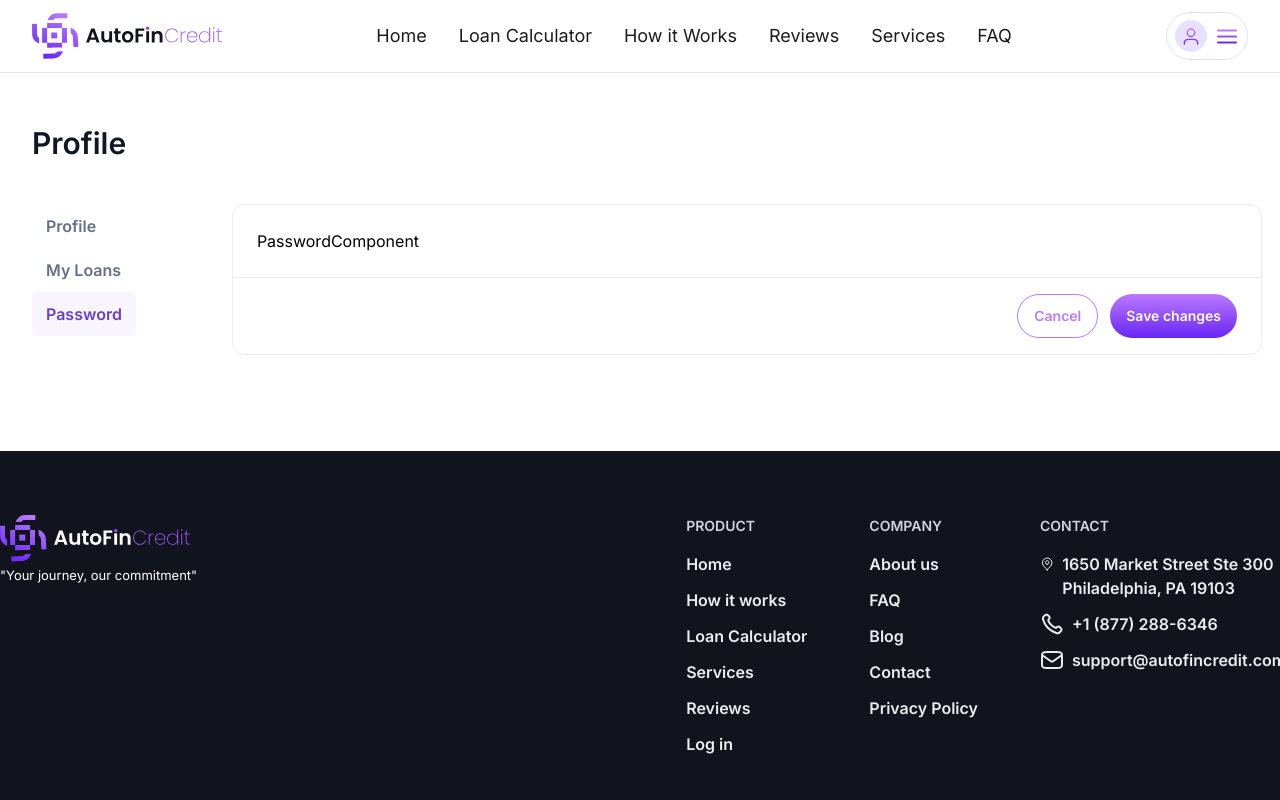
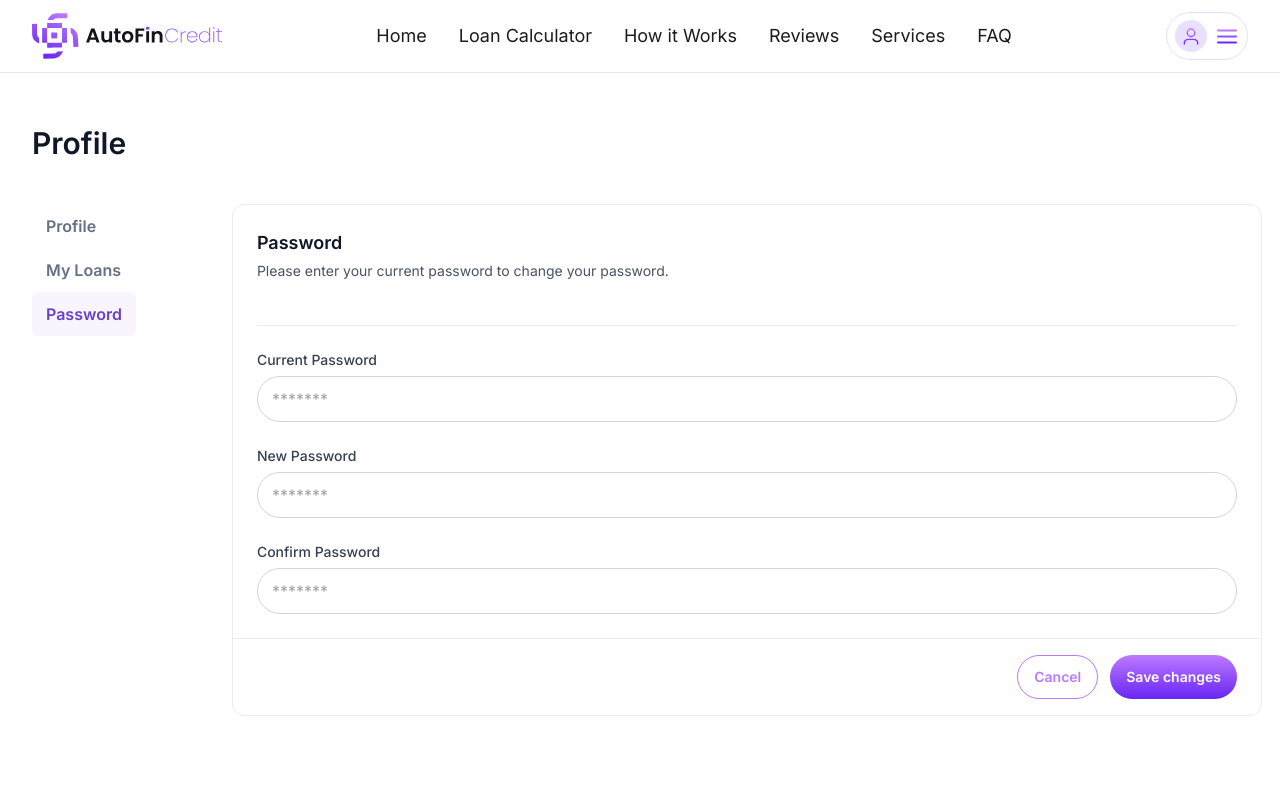
Before and after one commit to abu-kausar/autofin, a Next.js app: page /profile in a window 1280 px wide. Both pictures are taken after a click on the element "Password". Shown: the top 800 px of the page. Built offline with nearby package versions, Linux system fonts and the light colour scheme.

Commit message:
password component added

```diff
--- a/src/components/profile/PasswordComponent.tsx
+++ b/src/components/profile/PasswordComponent.tsx
@@ -1,8 +1,63 @@
 import React from 'react'
+import { SubmitHandler, useForm } from 'react-hook-form';
+
+interface ContactFormProps {
+  current_password: string;
+  new_password: string;
+  confirm_password: string;
+}
 
 const PasswordComponent = () => {
+  const { register, formState: { errors }, handleSubmit } = useForm<ContactFormProps>();
+
+  const onSubmit: SubmitHandler<ContactFormProps> = (data) => {
+    alert("Successfully submitted!");
+  }
+
   return (
-    <div>PasswordComponent</div>
+    <div className='flex flex-col gap-5'>
+      <div className='flex flex-col gap-1'>
+        <h1 className='text-lg font-semibold text-gray-900'>Password</h1>
+        <p className='text-sm font-normal text-[#475467]'>Please enter your current password to change your password.</p>
+      </div>
+
+      <div className='mt-6 border-t border-gray-200'>
+        <form onSubmit={handleSubmit(onSubmit)} className='w-full mt-6 flex flex-col gap-6'>
+          <div className='w-full flex flex-col'>
+            <h3 className='text-sm font-medium text-[#344054] mb-[6px]'>Current Password</h3>
+            <input
+              type='password'
+              {...register('current_password', { required: 'Password is required' })}
+              placeholder="*******"
+              className='p-[10px_14px] border border-[#D0D5DD] rounded-[52px] outline-none focus:border-[#BB7AFE]'
+            />
+            {errors.current_password && <span className="text-red-500">{errors.current_password.message}</span>}
+          </div>
+
+          <div className='w-full flex flex-col'>
+            <h3 className='text-sm font-medium text-[#344054] mb-[6px]'>New Password</h3>
+            <input
+              type='password'
+              {...register('new_password', { required: 'Password is required' })}
+              placeholder="*******"
+              className='p-[10px_14px] border border-[#D0D5DD] rounded-[52px] outline-none focus:border-[#BB7AFE]'
+            />
+            {errors.new_password && <span className="text-red-500">{errors.new_password.message}</span>}
+          </div>
+
+          <div className='w-full flex flex-col'>
+            <h3 className='text-sm font-medium text-[#344054] mb-[6px]'>Confirm Password</h3>
+            <input
+              type='password'
+              {...register('confirm_password', { required: 'Password is required' })}
+              placeholder="*******"
+              className='p-[10px_14px] border border-[#D0D5DD] rounded-[52px] outline-none focus:border-[#BB7AFE]'
+            />
+            {errors.confirm_password && <span className="text-red-500">{errors.confirm_password.message}</span>}
+          </div>
+        </form>
+      </div>
+    </div>
   )
 }
 
--- a/src/components/profile/ProfileForm.tsx
+++ b/src/components/profile/ProfileForm.tsx
@@ -17,7 +17,7 @@ const ProfileForm = () => {
     }
 
     return (
-        <div className='my-6 border-t border-gray-200'>
+        <div className='mt-6 border-t border-gray-200'>
             <form onSubmit={handleSubmit(onSubmit)} className='w-full mt-6 flex flex-col gap-6'>
                 <div className='w-full flex gap-3'>
                     <div className='w-1/2 flex flex-col'>
@@ -52,16 +52,15 @@ const ProfileForm = () => {
                 </div>
 
                 <div className='w-full flex flex-col'>
-                    <h3 className='text-sm font-medium text-[#344054] mb-[6px]'>Date</h3>
+                    <h3 className='text-sm font-medium text-[#344054]'>Date</h3>
                     <input
                         type="date"
                         {...register('date', { required: 'Date is required' })}
-                        placeholder="Select a date"
-                        className='p-[10px_14px] border border-[#D0D5DD] rounded-[52px] outline-none focus:border-[#BB7AFE]'
+                        placeholder="DD/MM/YYYY"
+                        className='p-[10px_14px] border border-[#D0D5DD] rounded-[52px] outline-none focus:border-[#BB7AFE] placeholder:uppercase'
                     />
                     {errors.date && <span className="text-red-500">{errors.date.message}</span>}
                 </div>
-
             </form>
         </div>
     )
```
